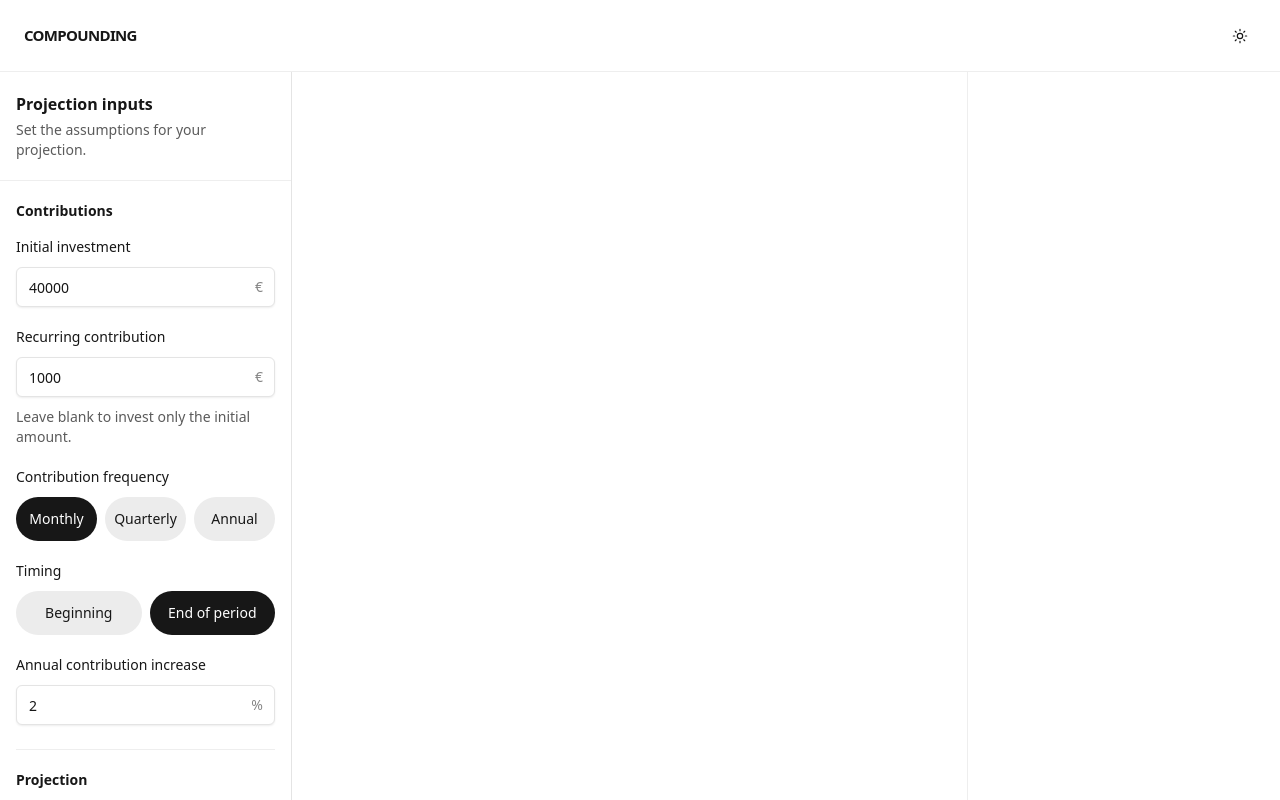
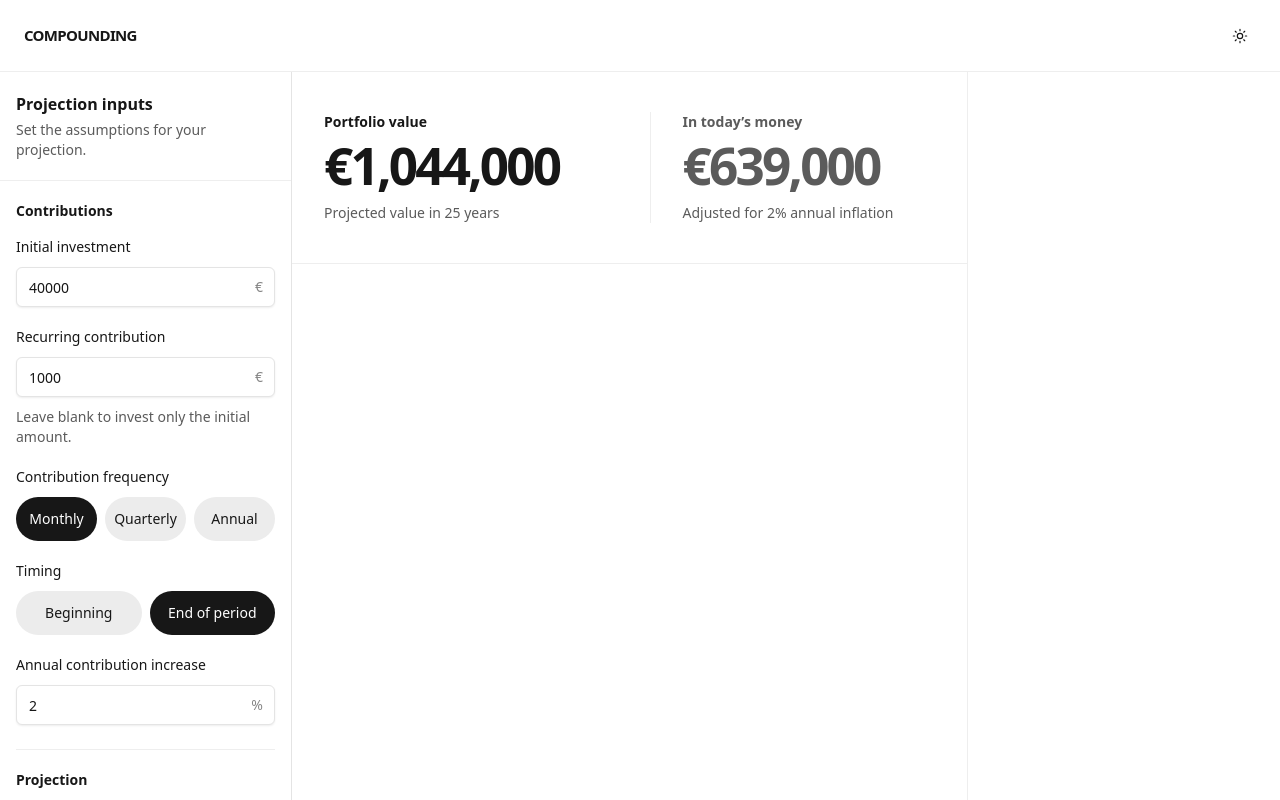
Before and after one commit to Manuelji022/incom, a Next.js app: page / in a window 1280 px wide. Shown: the top 800 px of the page. Built offline with nearby package versions, Linux system fonts and the light colour scheme.

Commit message:
Add portfolio header to center column

```diff
--- a/app/page.tsx
+++ b/app/page.tsx
@@ -1,6 +1,7 @@
 import { Header } from "@/components/header";
 import { CompoundInputSidebar } from "@/components/compound-input-sidebar";
 import { Footer } from "@/components/footer";
+import { ProjectionHeader } from "@/components/projection-header";
 
 export default function Home() {
   return (
@@ -8,10 +9,9 @@ export default function Home() {
       <Header />
       <main className="grid flex-1 grid-cols-1 lg:min-h-[65.125rem] lg:grid-cols-[18.25rem_minmax(0,1fr)_19.5rem]">
         <CompoundInputSidebar />
-        <div
-          aria-hidden="true"
-          className="hidden min-h-full border-r border-border-subtle lg:block"
-        />
+        <section className="min-w-0 border-r border-border-subtle bg-page">
+          <ProjectionHeader />
+        </section>
         <div aria-hidden="true" className="hidden min-h-full lg:block" />
       </main>
       <Footer />
--- /dev/null
+++ b/components/projection-header.tsx
@@ -0,0 +1,37 @@
+export function ProjectionHeader() {
+  return (
+    <section
+      aria-labelledby="portfolio-value-title"
+      className="border-b border-border-subtle px-6 py-8 sm:px-8 sm:py-10"
+    >
+      <div className="grid gap-8 sm:grid-cols-2 sm:gap-6 lg:gap-10">
+        <div className="min-w-0">
+          <h2
+            id="portfolio-value-title"
+            className="text-sm font-semibold leading-5 text-primary-foreground"
+          >
+            Portfolio value
+          </h2>
+          <p className="mt-2 whitespace-nowrap text-[clamp(2rem,4vw,3.25rem)] leading-none font-semibold tracking-[-0.055em] tabular-nums text-primary-foreground">
+            €1,044,000
+          </p>
+          <p className="mt-3 text-sm leading-5 text-secondary-foreground">
+            Projected value in 25 years
+          </p>
+        </div>
+
+        <div className="min-w-0 sm:border-l sm:border-border-subtle sm:pl-6 lg:pl-8">
+          <p className="text-sm font-semibold leading-5 text-secondary-foreground">
+            In today’s money
+          </p>
+          <p className="mt-2 whitespace-nowrap text-[clamp(2rem,4vw,3.25rem)] leading-none font-semibold tracking-[-0.055em] tabular-nums text-secondary-foreground">
+            €639,000
+          </p>
+          <p className="mt-3 text-sm leading-5 text-secondary-foreground">
+            Adjusted for 2% annual inflation
+          </p>
+        </div>
+      </div>
+    </section>
+  );
+}
```
